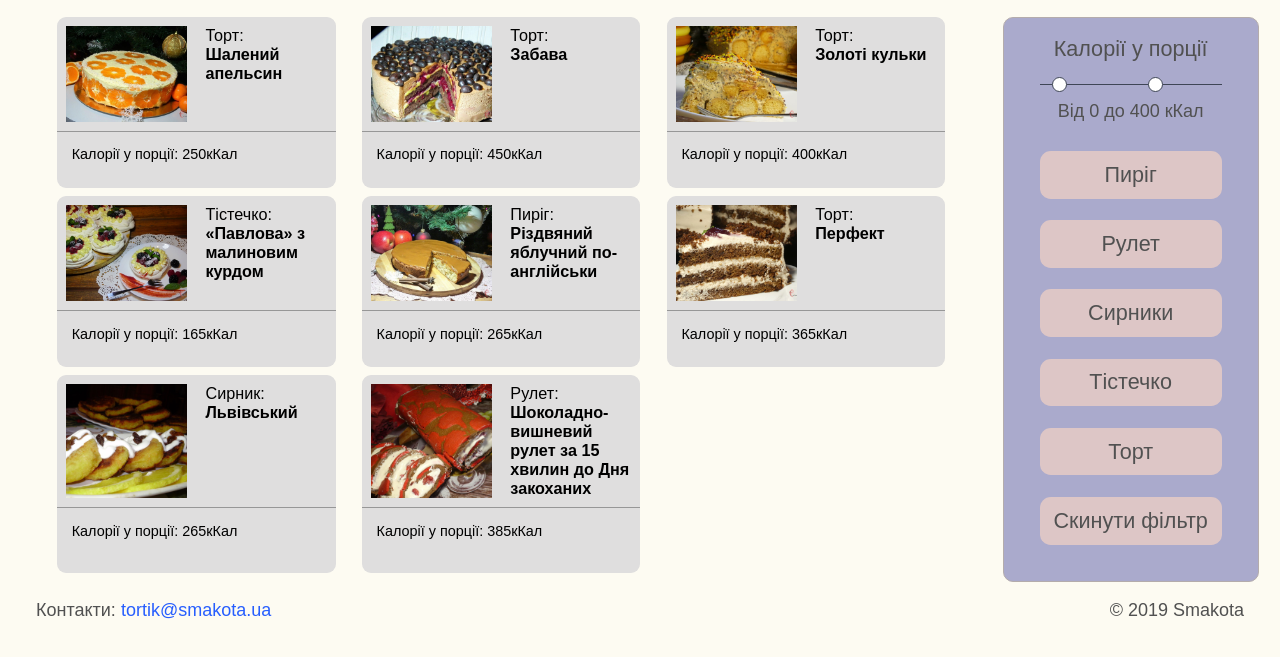
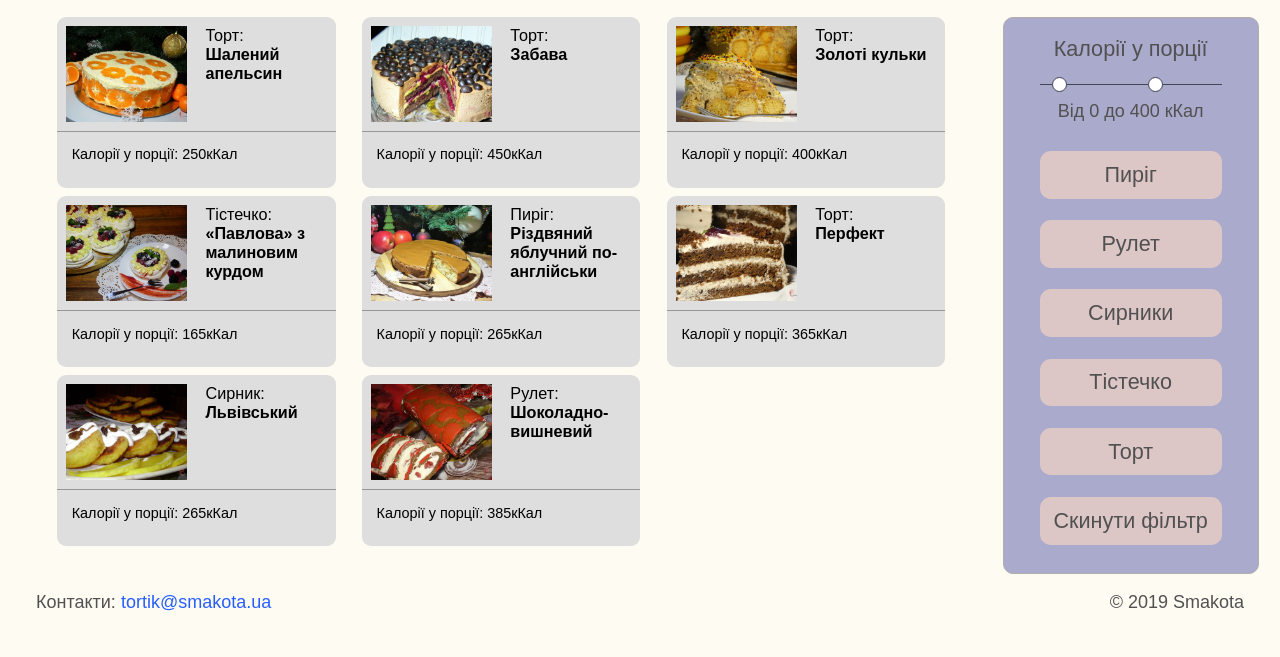
Before and after one commit to K16EPKOTJIETKA/Danilov.githab.io, a plain HTML site: page index.html in a window 1280 px wide. Shown: the part 131-788 px from the top of the page. Drawn offline with Linux system fonts and the light colour scheme; a web font is replaced by a local one.

Commit message:
Update index.html

```diff
--- a/index.html
+++ b/index.html
@@ -137,7 +137,7 @@
                         <figure>
                             <a href="#"><img src="img/roll2.jpeg"></a>
                         </figure>
-                        <h2><a href="#"><span>Рулет: </span>Шоколадно-вишневий рулет за 15 хвилин до Дня закоханих</a></h2>
+                        <h2><a href="#"><span>Рулет: </span>Шоколадно-вишневий</a></h2>
                     </div>
                     <div class="cake_one_kkal">
                         Калорії у порції: 385кКал
```
